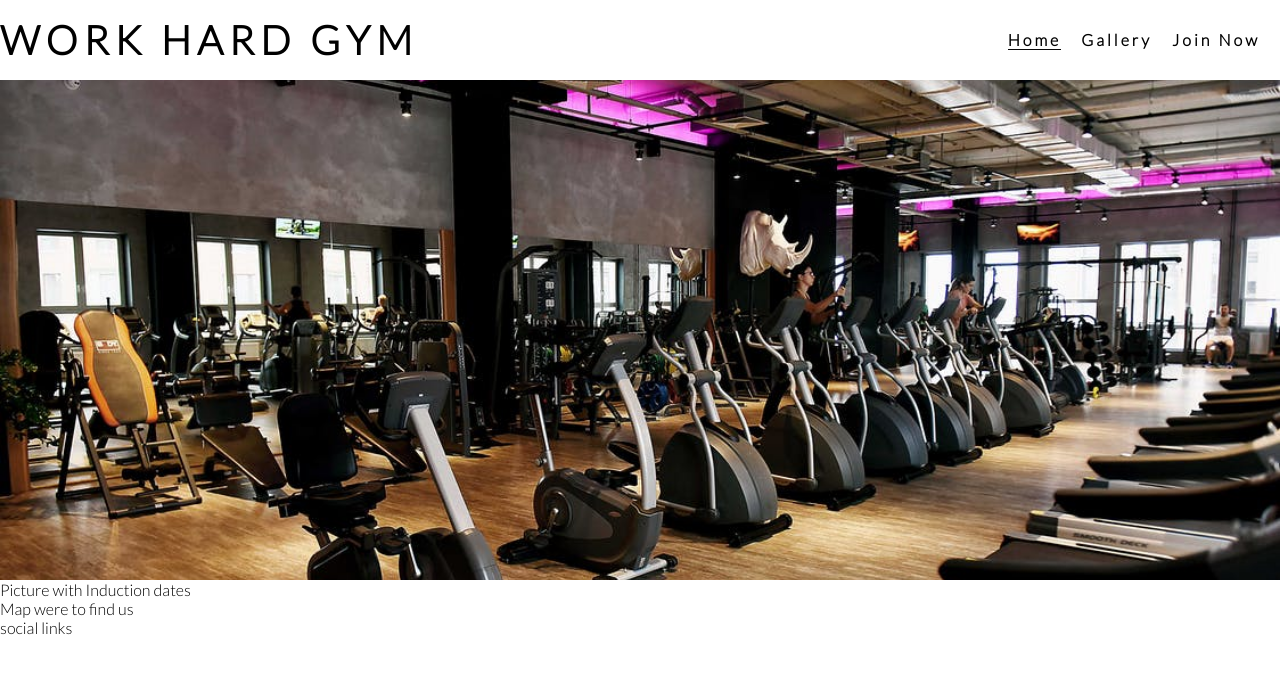
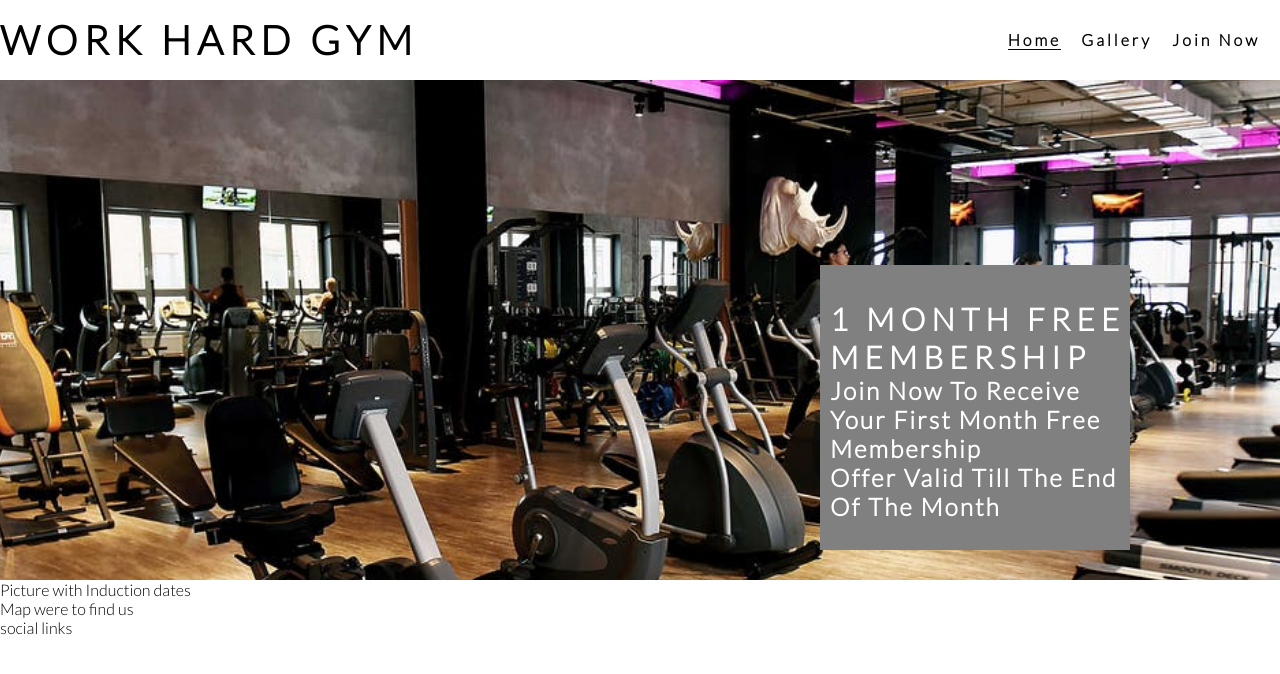
Before and after one commit to Shanbashir1/workhardgym, a plain HTML site: page index.html in a window 1280 px wide. Drawn offline with Linux system fonts and the light colour scheme.

Commit message:
Add cover text and style

```diff
--- a/assets/style.css
+++ b/assets/style.css
@@ -63,13 +63,14 @@ h1, h2 {
     animation-name: gym-zoom;
     animation-duration: 5s;
     animation-fill-mode: forwards;
-    animation-direction: normal;
+
 
 }
 #gym-outer {
     height: 500px;
     width: 100%;
-    overflow: hidden
+    overflow: hidden;
+    position: relative;
 }
 /* create a zoom out for gym image */
 @keyframes gym-zoom {
@@ -78,6 +79,26 @@ h1, h2 {
         transform: scale(1);
     }
     to{
-        transform: scale(1,1);
+        transform: scale(1.2);
     }
 }
+#cover-text, #cover-text h2{
+
+    color: #fff;
+}
+#cover-text {
+    font-size: 130%;
+    font-family: Lato, Arial, sans-serif;
+    text-transform: capitalize;
+    letter-spacing: 2px;
+    width: 300px;
+    height: 250px;
+    padding-top: 35px;
+    padding-left: 10px;
+    background-color: grey;
+
+    bottom: 30px;
+    right: 150px;
+    position:absolute;
+
+}
--- a/index.html
+++ b/index.html
@@ -37,6 +37,11 @@
     </header>
     <section id="gym-outer">
         <div id="gym-image"></div>
+        <div id="cover-text">
+            <h2>1 Month Free Membership</h2>
+            <h3>Join Now to receive your first month free membership</h3>
+            <h3>Offer Valid till the end of the month</h3>
+        </div>
 
     </section>
     <section>
```
